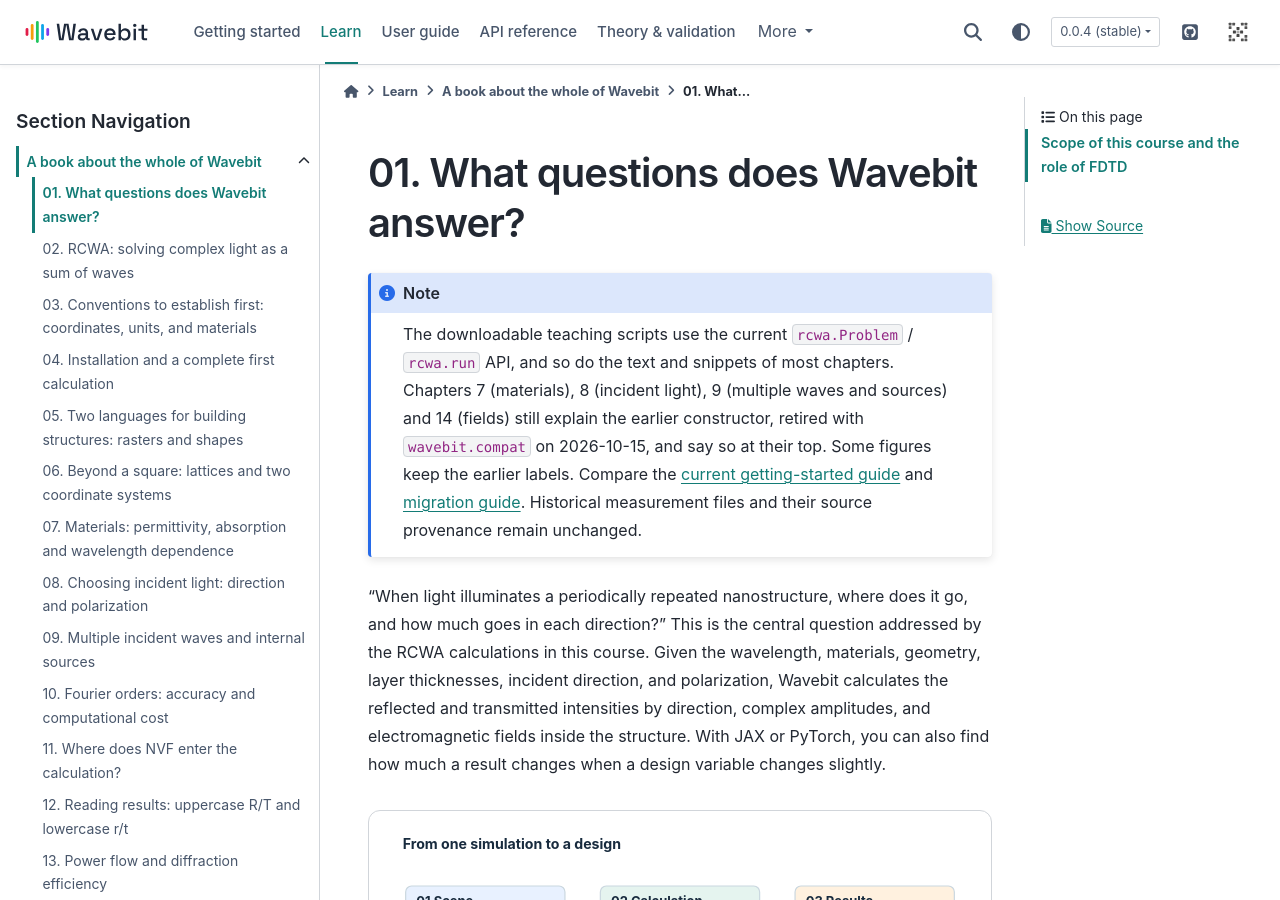
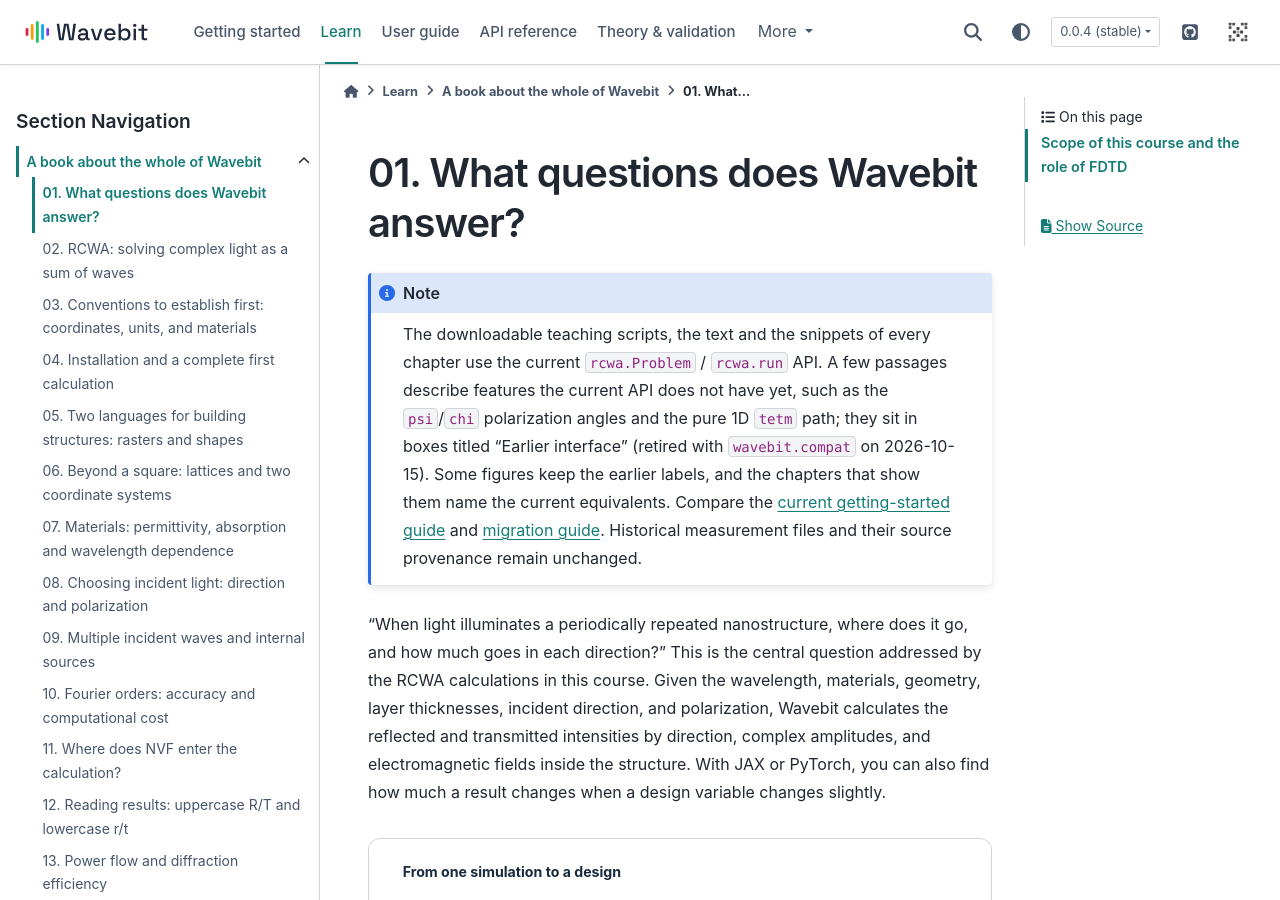
Before and after one commit to fieldalgo/wavebit, a Sphinx documentation site: the page built from docs/learn/fundamentals/overview.md, in a window 1280 px wide and 900 px high. Built offline with Sphinx 7.4.7 and the PyData theme 0.15.4, drawn with Linux system fonts in a browser that asks for light colours; pages that are not in the unit, such as notebooks, are missing from menus.

Commit message:
docs(learn): course note no longer lists chapters on the earlier constructor
Every fundamentals chapter now teaches the current API; the index and
overview notes, English and Korean, point at the earlier-interface boxes
instead.

Co-Authored-By: Claude Opus 5.5 <noreply@anthropic.com>

```diff
--- a/docs/learn/fundamentals/overview.md
+++ b/docs/learn/fundamentals/overview.md
@@ -1,10 +1,11 @@
 # 01. What questions does Wavebit answer?
 
 :::{note}
-The downloadable teaching scripts use the current `rcwa.Problem` / `rcwa.run` API, and so do the
-text and snippets of most chapters. Chapters 7 (materials), 8 (incident light), 9 (multiple waves
-and sources) and 14 (fields) still explain the earlier constructor, retired with `wavebit.compat`
-on 2026-10-15, and say so at their top. Some figures keep the earlier labels. Compare the
+The downloadable teaching scripts, the text and the snippets of every chapter use the current
+`rcwa.Problem` / `rcwa.run` API. A few passages describe features the current API does not have
+yet, such as the `psi`/`chi` polarization angles and the pure 1D `tetm` path; they sit in boxes
+titled "Earlier interface" (retired with `wavebit.compat` on 2026-10-15). Some figures keep the
+earlier labels, and the chapters that show them name the current equivalents. Compare the
 [current getting-started guide](../../getting-started/index.md) and
 [migration guide](../../migration/index.md). Historical measurement files and their source
 provenance remain unchanged.
```
Also changed, not shown: docs/learn/fundamentals/index.md (+5 -4 lines), docs/locales/ko/pages/learn/fundamentals/index.md (+4 -4 lines), docs/locales/ko/pages/learn/fundamentals/overview.md (+4 -4 lines).
